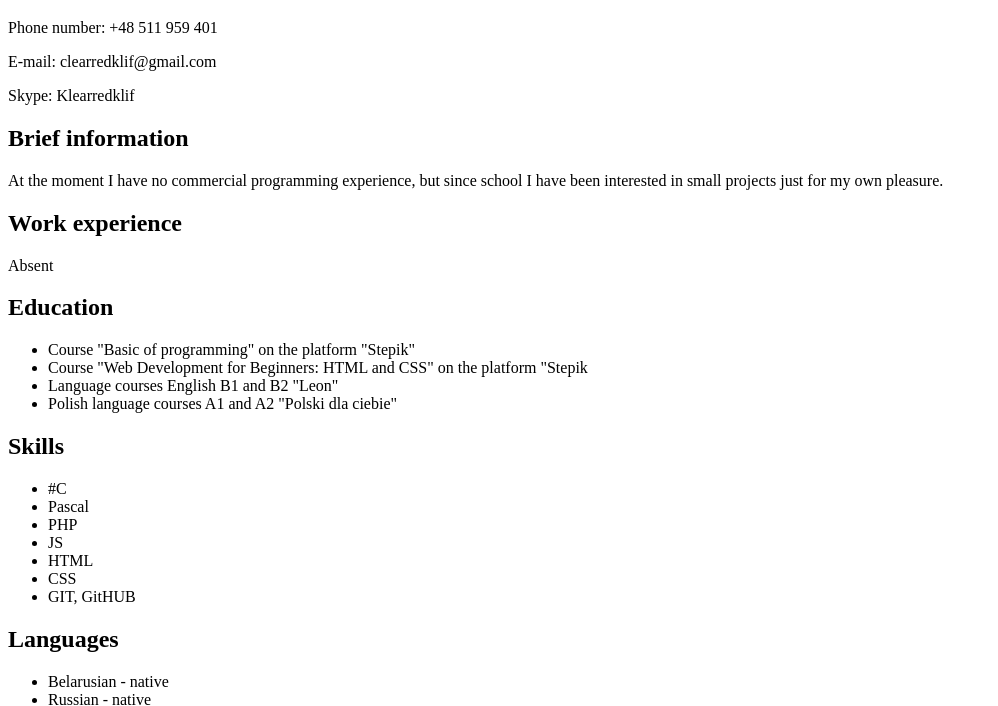
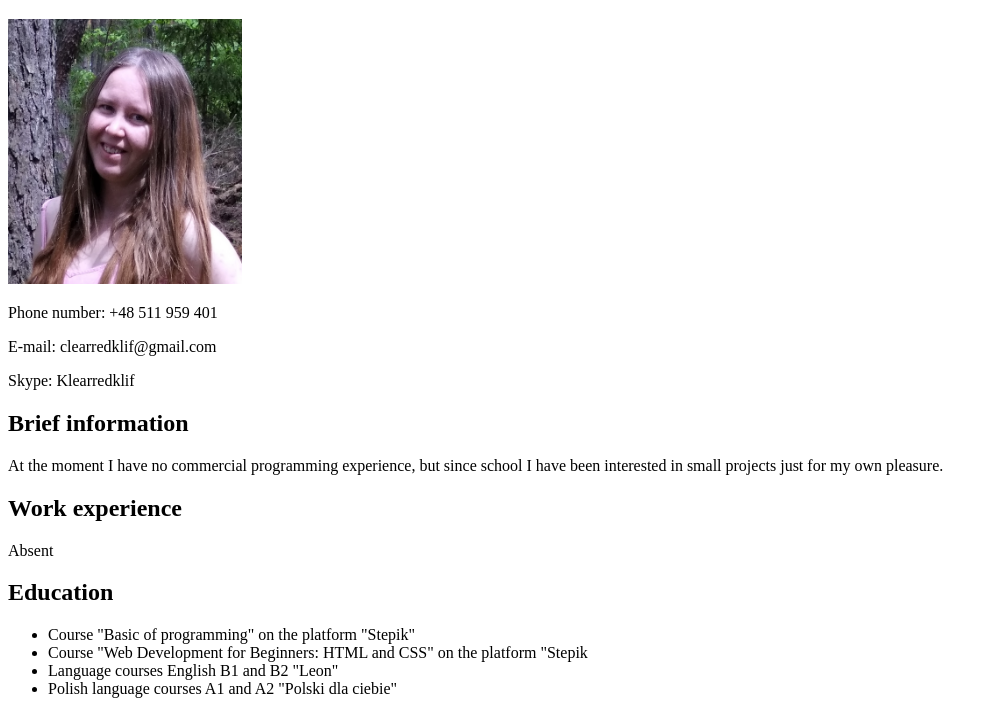
Before and after one commit to MarynaZabella/rsschool-cv, a plain HTML site: page index.html in a window 1280 px wide. Shown: the part 61-767 px from the top of the page, without its empty margins (0-998 px from the left). Drawn offline with Linux system fonts and the light colour scheme.

Commit message:
refactor: add avatar

```diff
--- a/index.html
+++ b/index.html
@@ -6,6 +6,7 @@
 <body>
 
 <h1>Maryna Zabella</h1>
+<img src="IMG_1.jpg" alt="Oops!" width="234" height="265">
 <p>Phone number: +48 511 959 401</p>
 <p>E-mail: clearredklif@gmail.com</p>
 <p>Skype: Klearredklif</p>
@@ -24,8 +25,6 @@
   <li>Language courses English B1 and B2 "Leon"</li>
   <li>Polish language courses A1 and A2 "Polski dla ciebie"</li>
 </ul>
-
-
 
 <h2>Skills</h2>
 <ul>
```
Also changed, not shown: IMG_1.jpg (added), style.css (added).
